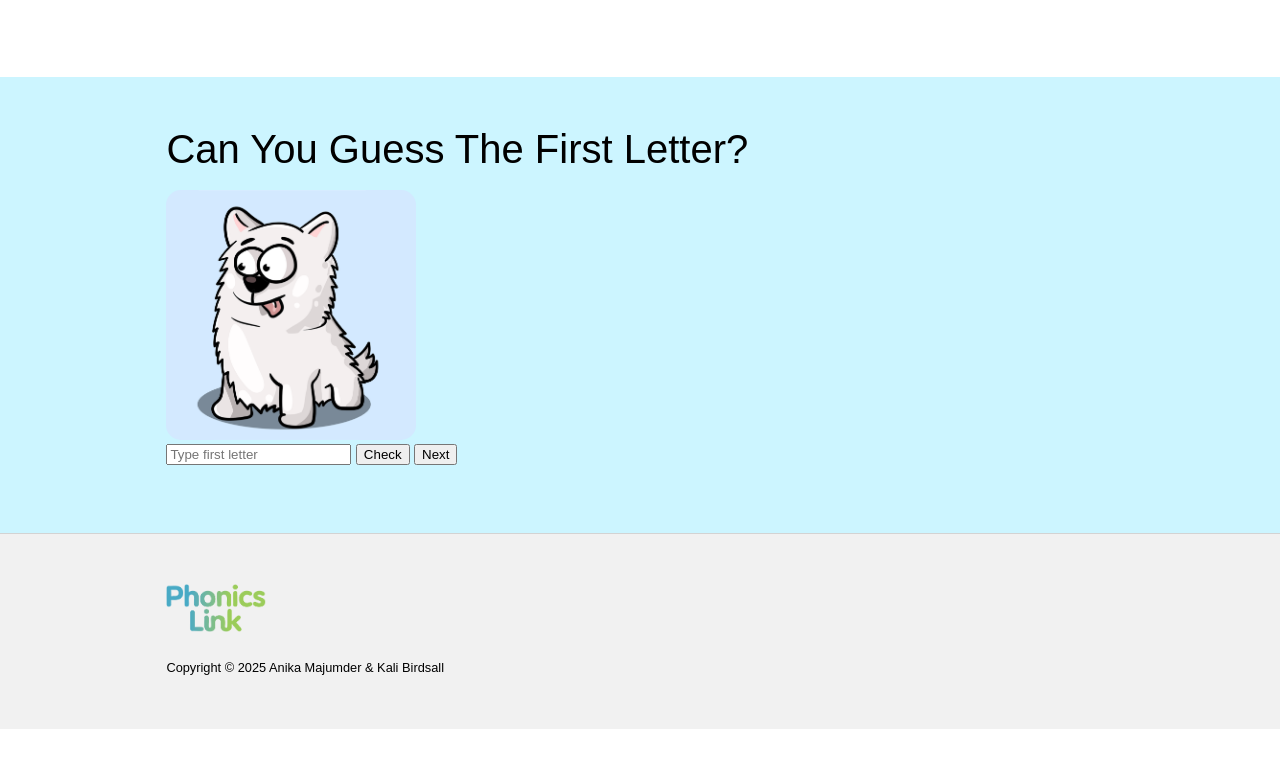
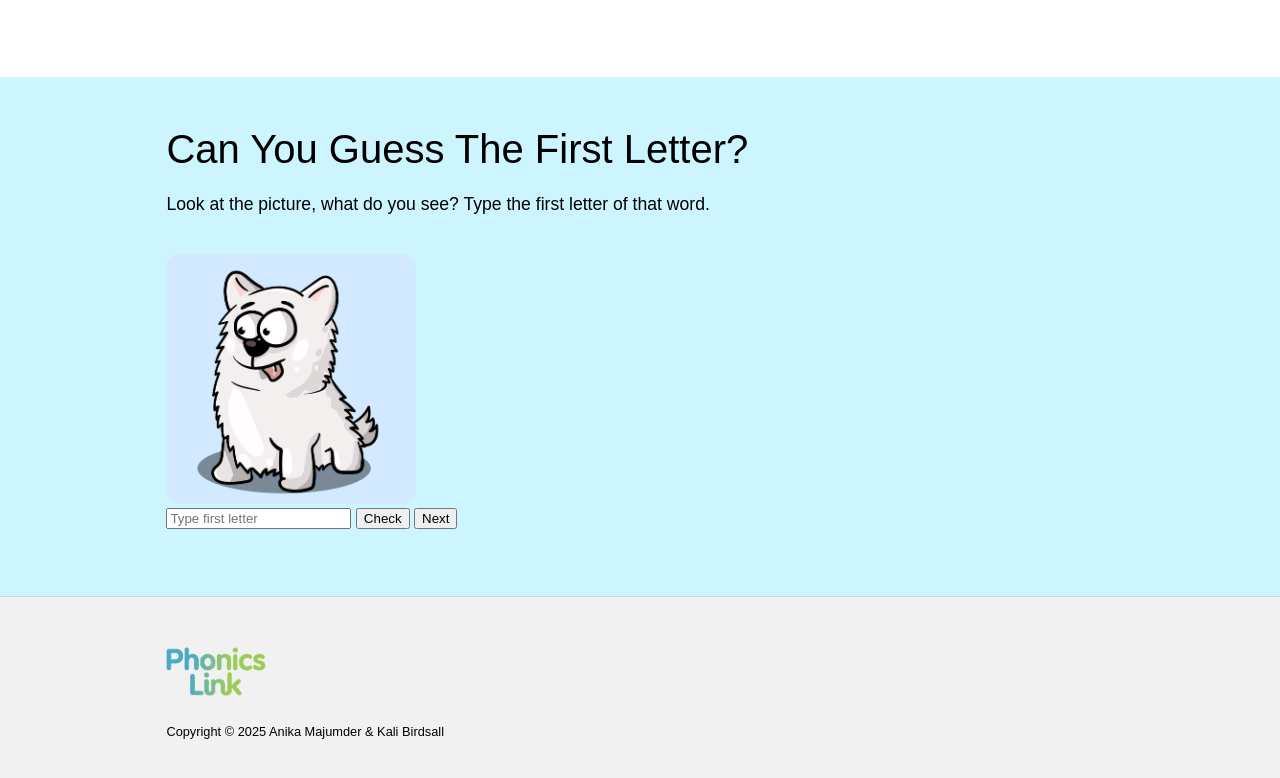
Before and after one commit to kalibirdsall/FinalProject1, a plain HTML site: page games.html in a window 1280 px wide. Shown: the part 1280-2058 px from the top of the page. Before the commit the page ends 2009 px from the top, so only its background shows below. Drawn offline with Linux system fonts and the light colour scheme.

Commit message:
Add files via upload

```diff
--- a/games.html
+++ b/games.html
@@ -60,6 +60,7 @@
             <div class="game-flex">
                <div class="game-text">
                   <h3>Can You Guess The First Letter?</h3>
+                  <p>Look at the picture, what do you see? Type the first letter of that word.</p>
                   <br>
                   <img id="games-pic" src="" alt="picture" width="250">
                   <br>
```
